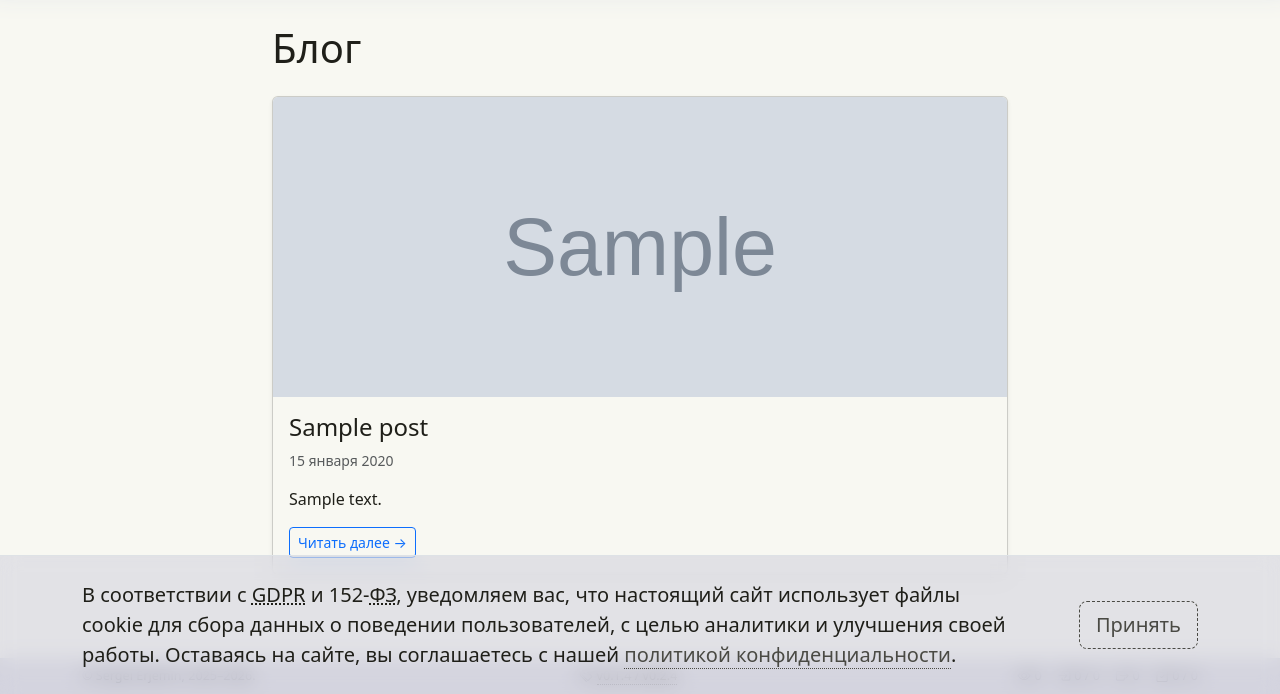
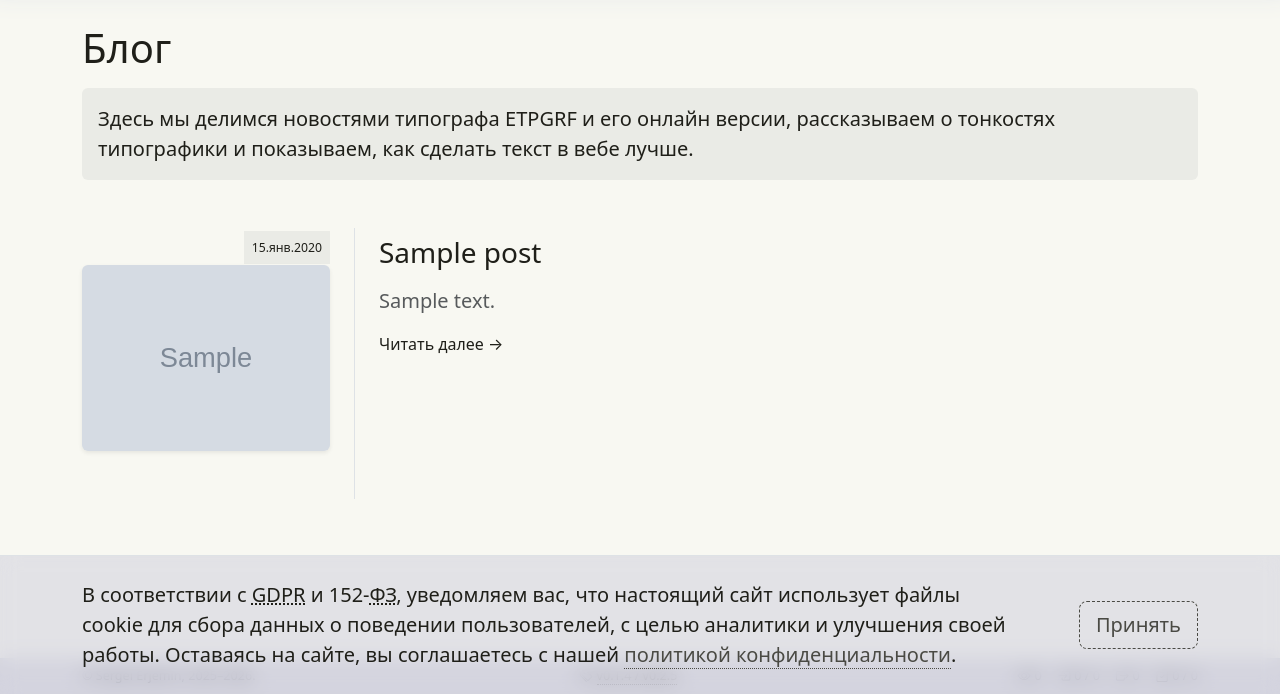
Before and after one commit to erjemin/etpgrf-site, a Django app: page /blog/ in a window 1280 px wide. Shown: the part 106-800 px from the top of the page. Run offline with Django 5.2, Linux system fonts and the light colour scheme; tables that the repository leaves empty hold one stand-in row (values such as "Sample post"); grey boxes marked "Sample" are stand-in pictures; data that the repository does not hold is empty; some libraries are stand-ins or nearby versions.

Commit message:
mod: Новый дизайн списка для блога и новая версия v.0.2.5.

```diff
--- a/etpgrf_site/__init__.py
+++ b/etpgrf_site/__init__.py
@@ -2,7 +2,7 @@
 Основные возможности:
 - Веб-интерфейс для ввода текста и настройки параметров типографики.
 """
-__version__ = "0.2.4"
+__version__ = "0.2.5"
 __author__ = "Sergei Erjemin"
 __email__ = "erjemin@gmail.com"
 __license__ = "MIT"
--- a/etpgrf_site/blog/templates/blog/post_list.html
+++ b/etpgrf_site/blog/templates/blog/post_list.html
@@ -1,41 +1,47 @@
 {% extends 'typograph/base.html' %}
+{% load static typograph_extras %}
 
 {% block title %}Блог — ETPGRF{% endblock %}
 
 {% block content %}
   <div class="row justify-content-center">
-    <div class="col-lg-8">
-        <h1 class="mb-4">Блог</h1>
-
-        {% for post in page_obj %}
-            <article class="card mb-4 shadow-sm">
-                {% if post.image %}
-                    <img src="{{ post.image.url }}" class="card-img-top" alt="{{ post.title }}" style="max-height: 300px; object-fit: cover;" />
-                {% endif %}
-                <div class="card-body">
-                    <h2 class="card-title h4">
-                        <a href="{{ post.get_absolute_url }}" class="text-decoration-none text-reset">{{ post.title }}</a>
+    <div class="col-lg-12">
+      <h1 class="mb-3">Блог</h1>
+      <p class="lead bg-secondary bg-opacity-10 p-3 mb-5 rounded">Здесь мы&nbsp;делимся новостями типографа ETPGRF и&nbsp;его&nbsp;онлайн версии, рассказываем о&nbsp;тонкостях типографики и&nbsp;показываем, как&nbsp;сделать текст в&nbsp;вебе лучше.</p>
+      {# СПИСОК ПОСТОВ #}{% for post in page_obj %}
+      <article class="row mb-5 {% if forloop.counter|divisibleby:2 %}flex-lg-row-reverse{% endif %}">
+        {# Колонка с датой и картинкой #}
+        <div class="col-lg-3 pt-2 pb-lg-5 align-self-stretch text-start {% if forloop.counter|divisibleby:2 %}text-lg-start border-lg-start ps-lg-4{% else %}text-lg-end border-lg-end pe-lg-4{% endif %} mb-2 mb-lg-0">
+          {# Дата #}<p class="small align-self-end mb-2">
+            <small class="bg-secondary bg-opacity-10 p-2 text-nowrap">
+              {{ post.published_at|date:"d.M.Y"|lower }}
+            </small>
+          </p>
+          {# Картинка (скрыта на мобильных) #}<a href="{{ post.get_absolute_url }}" class="d-none d-lg-block">
+            {% if post.image %}<img src="{{ post.image.url }}" class="img-fluid rounded shadow-sm" alt="{{ post.title|striptags|unescape }}">
+            {% else %}<img src="{% static 'img/etpgrf-logo-for-fb-vk-x.gif' %}" class="img-fluid rounded shadow-sm opacity-50" alt="{{ post.title|striptags|unescape }}">{% endif %}
+          </a>
+        </div>
+        {# Колонка с текстом (заголовок, тизер и ссылка #}<div class="col-lg-9 pt-2 pb-5 align-self-stretch {% if forloop.counter|divisibleby:2 %}pe-lg-4{% else %}ps-lg-4{% endif %}">
+          {# Заголовок #}<h2 class="h3 mb-3">
+            <a href="{{ post.get_absolute_url }}" class="text-decoration-none text-reset">{{ post.title|safe }}</a>
           </h2>
-                    <p class="card-text text-muted small mb-2">
-                        {{ post.published_at|date:"d E Y" }}
-                    </p>
-                    <p class="card-text">
-                        {% if post.excerpt %}
-                            {{ post.excerpt|linebreaks }}
-                        {% else %}
-                            {{ post.content|striptags|truncatewords:30 }}
-                        {% endif %}
-                    </p>
-                    <a href="{{ post.get_absolute_url }}" class="btn btn-outline-primary btn-sm">Читать далее &rarr;</a>
+          {# Тизер #}<div class="lead text-muted">
+            {{ post.excerpt|safe|linebreaks }}
+          </div>
+          {# Ссылка #}<div class="mt-3">
+            <a href="{{ post.get_absolute_url }}" class="link-dashed">Читать далее &rarr;</a>
+          </div>
         </div>
       </article>
+      {# Горизонтальный разделитель только на мобильных (на десктопе есть вертикальный бордер) #}{% if not forloop.last %}<hr class="my-5 d-lg-none"/>{% endif %}
       {% empty %}
-            <p class="text-muted">Пока нет записей.</p>
+      <p class="text-muted text-center">Пока нет записей.</p>
       {% endfor %}
 
       {# Пагинация #}
       {% if page_obj.has_other_pages %}
-            <nav aria-label="Page navigation">
+        <nav aria-label="Page navigation" class="mt-5">
           <ul class="pagination justify-content-center">
             {% if page_obj.has_previous %}
               <li class="page-item">
--- a/etpgrf_site/typograph/templates/typograph/base.html
+++ b/etpgrf_site/typograph/templates/typograph/base.html
@@ -81,7 +81,7 @@
   <div class="container d-flex justify-content-between align-items-center">
     <span class="text-muted small nowrap me-2">&copy; Sergei Erjemin, 2025&ndash;{% now 'Y' %}.</span>
     <nobr class="text-muted small mx-2">
-      <i class="bi bi-tags me-1" title="Версия библиотеки etpgrf / Версия сайта"></i><a href="/changelog">v0.1.4 / v0.2.4</a>
+      <i class="bi bi-tags me-1" title="Версия библиотеки etpgrf / Версия сайта"></i><a href="/changelog">v0.1.4 / v0.2.5</a>
     </nobr>
     {# Сводная статистика (HTMX) #}<span class="text-muted small ms-2" hx-get="{% url 'stats_summary' %}" hx-trigger="load">
       ...
--- a/public/static/css/etpgrf.css
+++ b/public/static/css/etpgrf.css
@@ -127,12 +127,12 @@ body {
   position: relative;
 }
 
-/* Фикс для мобильных версий: ширина по контенту, прижатие вправо, логотипы */
+/* Фикс для мобильной версии: ширина по контенту и прижатие вправо */
 @media (max-width: 991.98px) {
-  .nav-item {
-    width: fit-content;
-    margin-left: auto;
-  }
+    .nav-item {
+        width: fit-content;
+        margin-left: auto;
+    }
 
   .navbar-collapse {
     margin-top: -10px;
@@ -389,13 +389,24 @@ footer.footer a:hover {
     /*color: var(--bs-secondary-color);*/
 }
 
-.post-page-content a {
+/* Общий класс для ссылок в контенте и списках */
+.link-dashed, .post-page-content a {
     color: var(--bs-linkcolor);
     text-decoration: none;
     border-bottom: 1px dotted var(--bs-linkcolor);
 }
 
-.post-page-content a:hover {
+.link-dashed:hover, .post-page-content a:hover {
   color: var(--bs-linkclolor-hover);
   border-bottom: 1px solid var(--bs-linkclolor-hover);
 }
+
+/* Утилита для бордера только на больших экранах */
+@media (min-width: 992px) {
+    .border-lg-start {
+        border-left: 1px solid var(--bs-border-color) !important;
+    }
+    .border-lg-end {
+        border-right: 1px solid var(--bs-border-color) !important;
+    }
+}
```
Also changed, not shown: CHANGELOG.md, README.md. Lines whose indentation alone changed are shown as unchanged.
